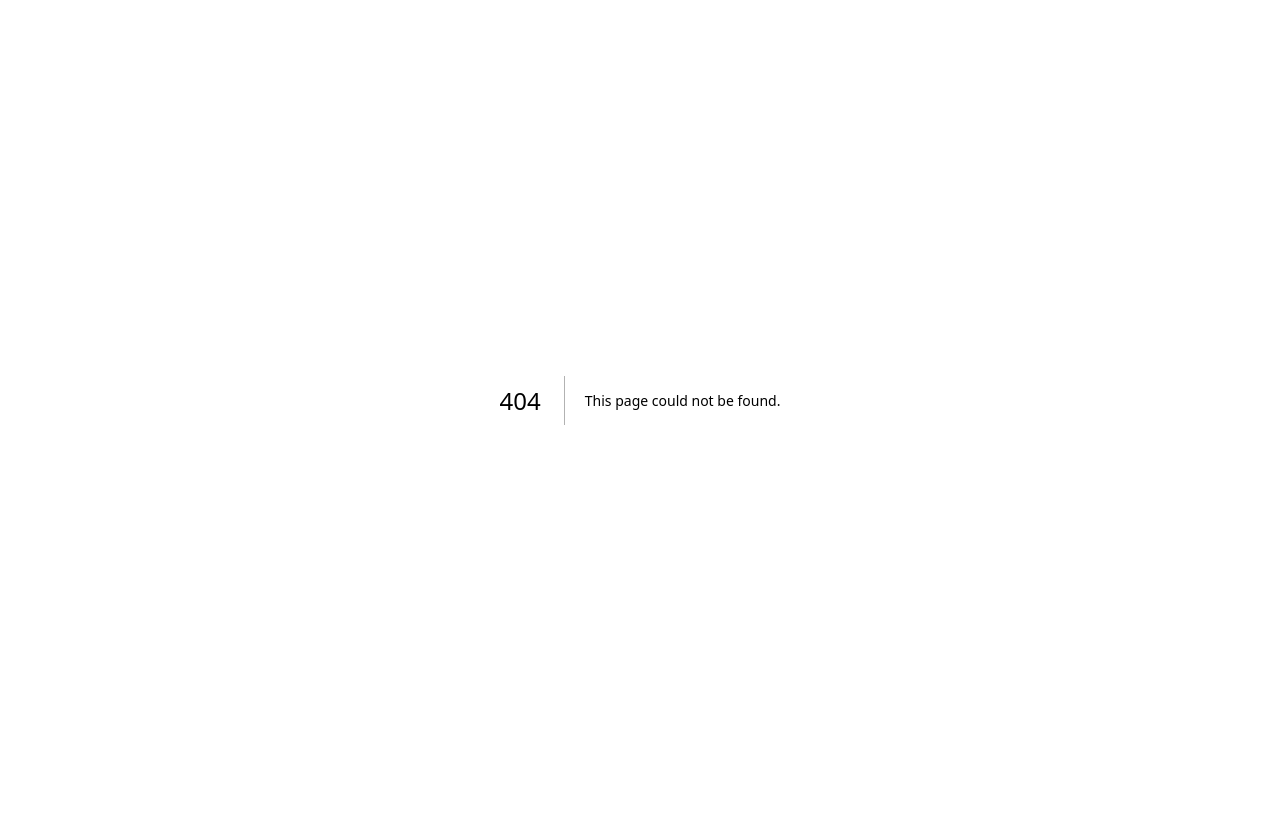
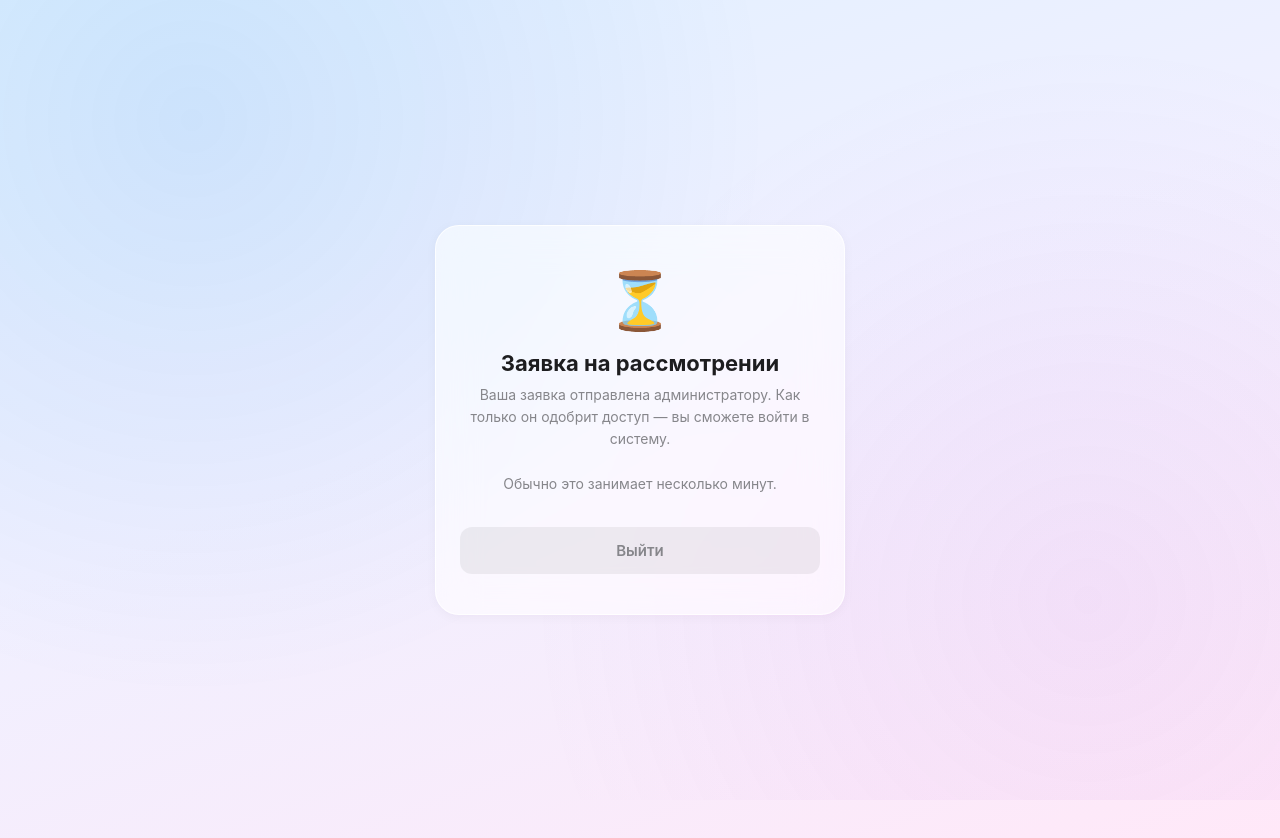
Before and after one commit to trofimovvitalii-debug/carbase-academy, a Next.js app: page /pending in a window 1280 px wide. Before the commit this address had no page. Before the commit the page ends 800 px from the top, so only its background shows below. Built offline with nearby package versions, Linux system fonts and the light colour scheme; no server answers.

Commit message:
Create page.js

```diff
--- /dev/null
+++ b/app/pending/page.js
@@ -0,0 +1,57 @@
+'use client';
+import { supabase } from '@/lib/supabase';
+
+export default function Pending() {
+  const styles = {
+    app: {
+      minHeight: '100vh',
+      background: 'linear-gradient(160deg, #dff0ff 0%, #f0f0ff 45%, #ffe8f8 100%)',
+      fontFamily: '-apple-system, BlinkMacSystemFont, "SF Pro Display", "Inter", sans-serif',
+      display: 'flex', flexDirection: 'column', alignItems: 'center', justifyContent: 'center',
+      padding: '20px',
+    },
+    blob: {
+      position: 'fixed', inset: 0, pointerEvents: 'none', zIndex: 0,
+      background: `radial-gradient(circle at 15% 15%, rgba(0,113,227,0.1) 0%, transparent 45%),
+        radial-gradient(circle at 85% 75%, rgba(175,82,222,0.08) 0%, transparent 45%)`,
+    },
+    card: {
+      width: '100%', maxWidth: '360px',
+      background: 'rgba(255,255,255,0.62)', backdropFilter: 'blur(20px) saturate(180%)',
+      border: '1px solid rgba(255,255,255,0.78)', borderRadius: '24px',
+      padding: '40px 24px', position: 'relative', zIndex: 1,
+      boxShadow: '0 2px 12px rgba(0,0,0,0.04)', textAlign: 'center',
+    },
+    icon: { fontSize: 56, marginBottom: 16 },
+    title: { fontSize: 22, fontWeight: 700, color: '#1d1d1f', marginBottom: 8 },
+    text: { fontSize: 14, color: '#86868b', lineHeight: 1.6, marginBottom: 32 },
+    btn: {
+      width: '100%', padding: '14px', background: 'rgba(0,0,0,0.06)', color: '#86868b',
+      border: 'none', borderRadius: '12px', fontSize: 15, fontWeight: 600,
+      fontFamily: 'inherit', cursor: 'pointer',
+    },
+  };
+
+  async function handleLogout() {
+    await supabase.auth.signOut();
+    window.location.href = '/login';
+  }
+
+  return (
+    <div style={styles.app}>
+      <div style={styles.blob} />
+      <div style={styles.card}>
+        <div style={styles.icon}>⏳</div>
+        <div style={styles.title}>Заявка на рассмотрении</div>
+        <div style={styles.text}>
+          Ваша заявка отправлена администратору. Как только он одобрит доступ — вы сможете войти в систему.
+          <br /><br />
+          Обычно это занимает несколько минут.
+        </div>
+        <button style={styles.btn} onClick={handleLogout}>
+          Выйти
+        </button>
+      </div>
+    </div>
+  );
+}
```
